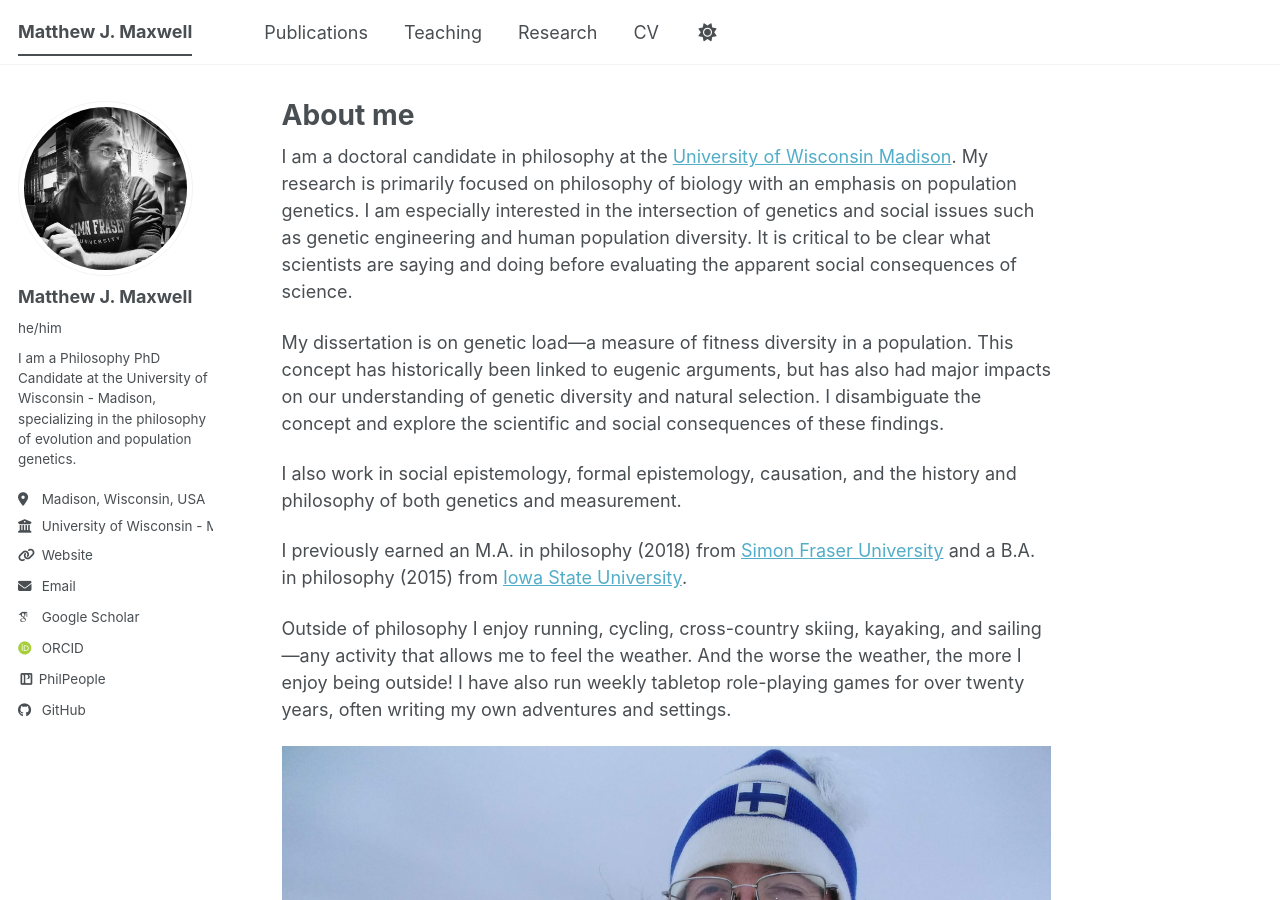
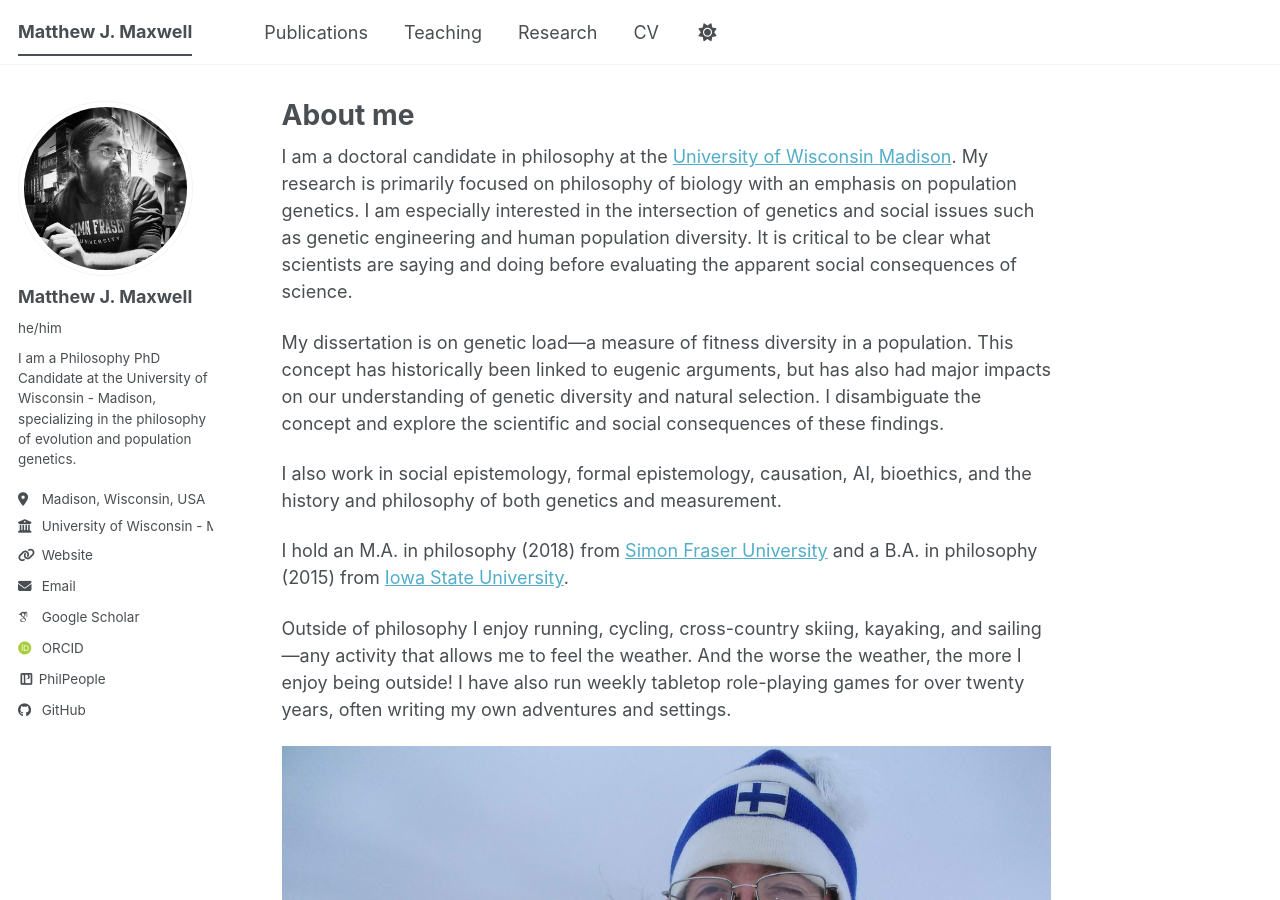
Before and after one commit to mattjmaxwell/mattjmaxwell.github.io, a Jekyll site: the page built from _pages/about.md, in a window 1280 px wide and 900 px high. Built offline with Jekyll 4.4.1, drawn with Linux system fonts in a browser that asks for light colours; some web fonts are replaced; a script bundle is joined from its source files by our own code; library files that are not in the unit come from our copies.

Commit message:
Update about.md

```diff
--- a/_pages/about.md
+++ b/_pages/about.md
@@ -17,9 +17,9 @@ My dissertation is on genetic load---a measure of fitness diversity in a populat
 This concept has historically been linked to eugenic arguments, but has also had major impacts on our understanding of genetic diversity and natural selection.
 I disambiguate the concept and explore the scientific and social consequences of these findings.
 
-I also work in social epistemology, formal epistemology, causation, and the history and philosophy of both genetics and measurement.
+I also work in social epistemology, formal epistemology, causation, AI, bioethics, and the history and philosophy of both genetics and measurement.
 
-I previously earned an M.A. in philosophy (2018) from [Simon Fraser University](https://www.sfu.ca/philosophy.html) and a B.A. in philosophy (2015) from [Iowa State University](https://philrs.iastate.edu/).
+I hold an M.A. in philosophy (2018) from [Simon Fraser University](https://www.sfu.ca/philosophy.html) and a B.A. in philosophy (2015) from [Iowa State University](https://philrs.iastate.edu/).
 
 Outside of philosophy I enjoy running, cycling, cross-country skiing, kayaking, and sailing---any activity that allows me to feel the weather.
 And the worse the weather, the more I enjoy being outside!
```
